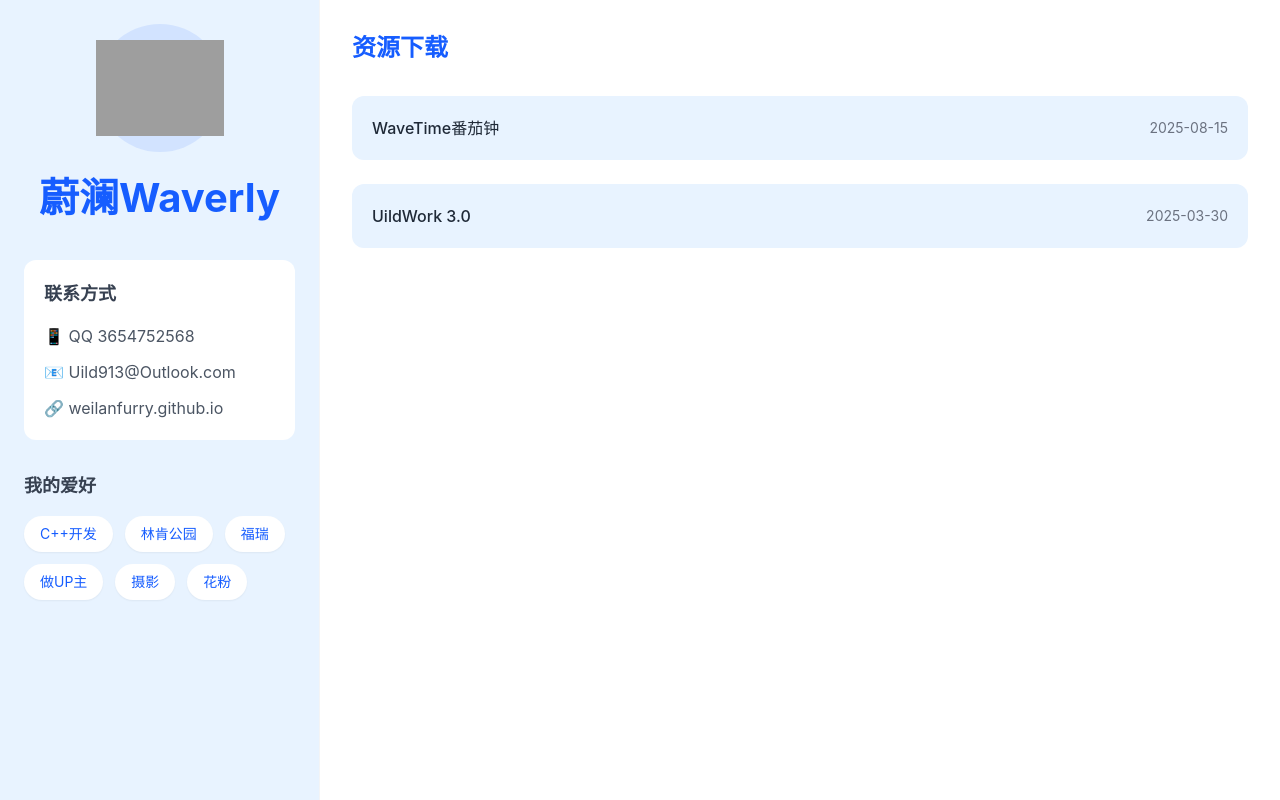
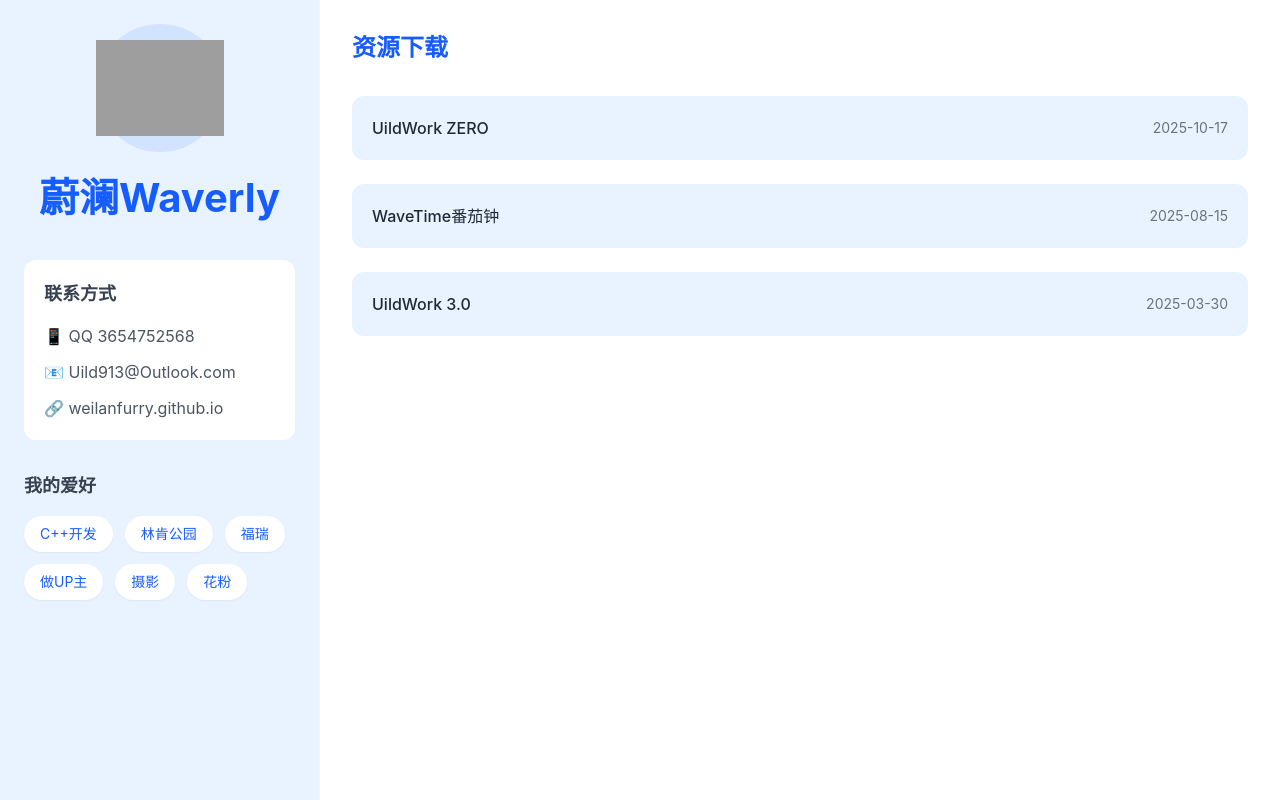
Before and after one commit to weilanfurry/weilanfurry.github.io, a plain HTML site: page index.html in a window 1280 px wide. Drawn offline with nearby package versions, Linux system fonts and the light colour scheme; grey boxes are pictures that could not be loaded.

Commit message:
Update index.html

```diff
--- a/index.html
+++ b/index.html
@@ -87,6 +87,18 @@
             <h2 class="text-2xl font-bold text-primary mb-8">资源下载</h2
 
             <div class="space-y-5">
+
+		<!-- UW4 -->
+                <a
+                    href="https://www.123pan.com/s/7FLYTd-3JTqv"
+                    target="_blank"
+                    class="block bg-secondary rounded-xl p-5 flex justify-between items-center float-effect"
+                >
+                    <span class="font-medium text-gray-800">UildWork ZERO</span>
+                    <span class="text-sm text-gray-500">2025-10-17</span>
+                </a>
+		<br>
+
                 <!-- WaveTime番茄钟 -->
                 <a
                     href="https://www.123865.com/s/7FLYTd-SLj5v"
```
